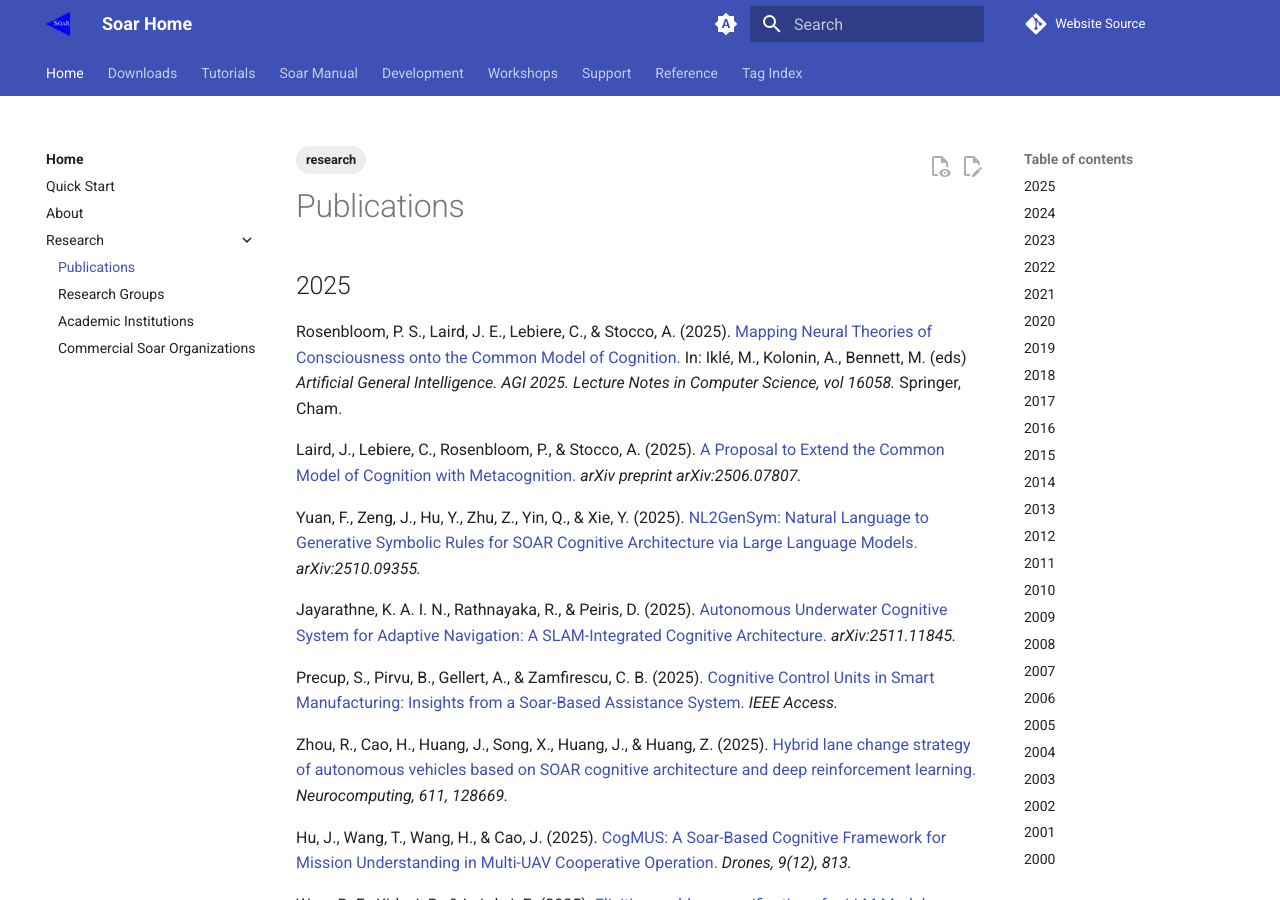
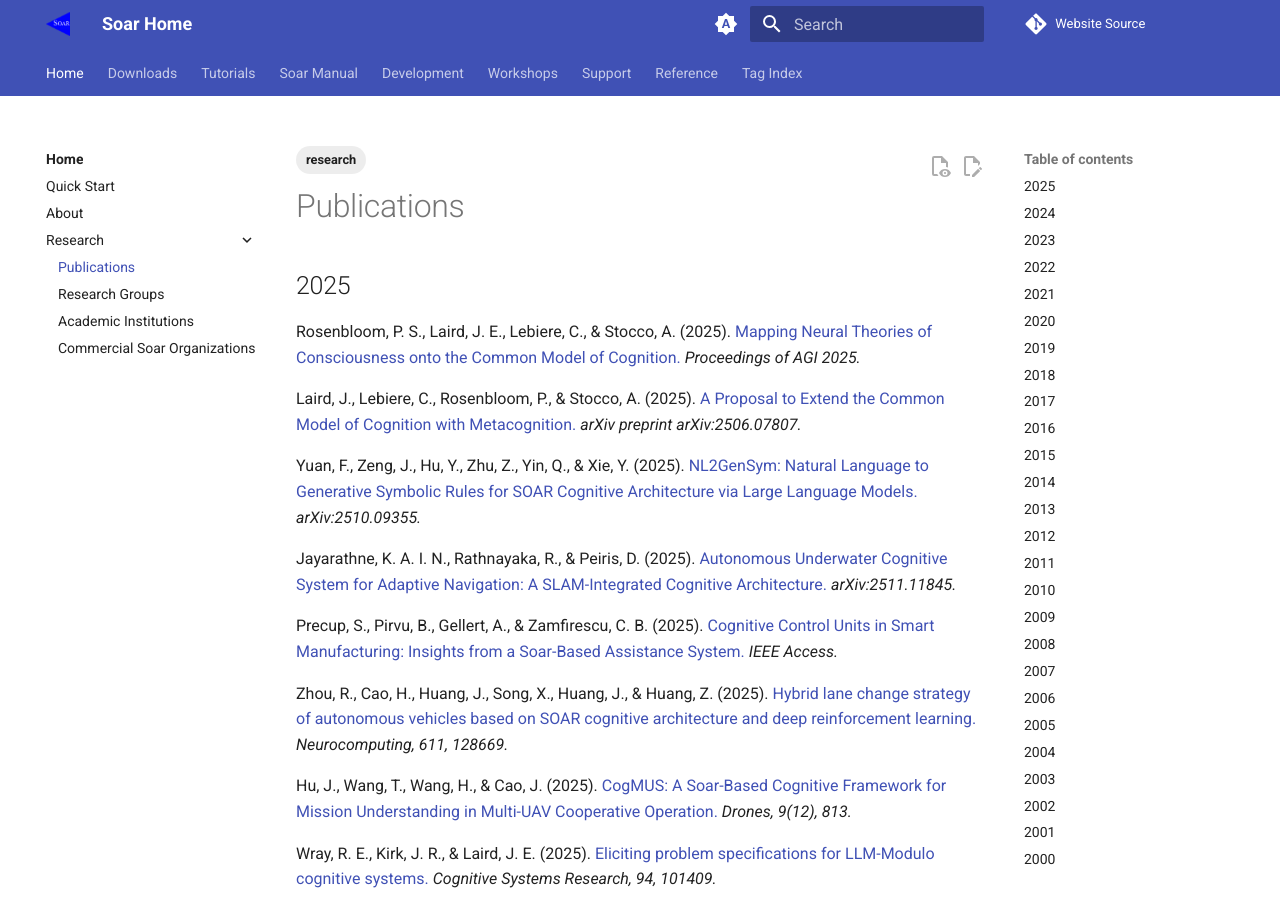
Before and after one commit to SoarGroup/SoarGroup.github.io, an MkDocs documentation site: the page built from docs/home/Publications.md, in a window 1280 px wide and 900 px high. Built offline with MkDocs 1.6.1 and Material for MkDocs 9.7.7, drawn with Linux system fonts in a browser that asks for light colours; comment, search, counter and statistics services are not loaded.

Commit message:
made the consciousness citation simpler

```diff
--- a/docs/home/Publications.md
+++ b/docs/home/Publications.md
@@ -12,9 +12,8 @@
 
 Rosenbloom, P. S., Laird, J. E., Lebiere, C., & Stocco, A. (2025). [Mapping
 Neural Theories of Consciousness onto the Common Model of
-Cognition.](https://doi.org/10.1007/978-3-032-00800-8_14) In: Iklé, M.,
-Kolonin, A., Bennett, M. (eds) *Artificial General Intelligence. AGI 2025.
-Lecture Notes in Computer Science, vol 16058.* Springer, Cham.
+Cognition.](https://doi.org/10.1007/978-3-032-00800-8_14) *Proceedings of AGI
+2025.*
 
 Laird, J., Lebiere, C., Rosenbloom, P., & Stocco, A. (2025). [A Proposal to
 Extend the Common Model of Cognition with
```
